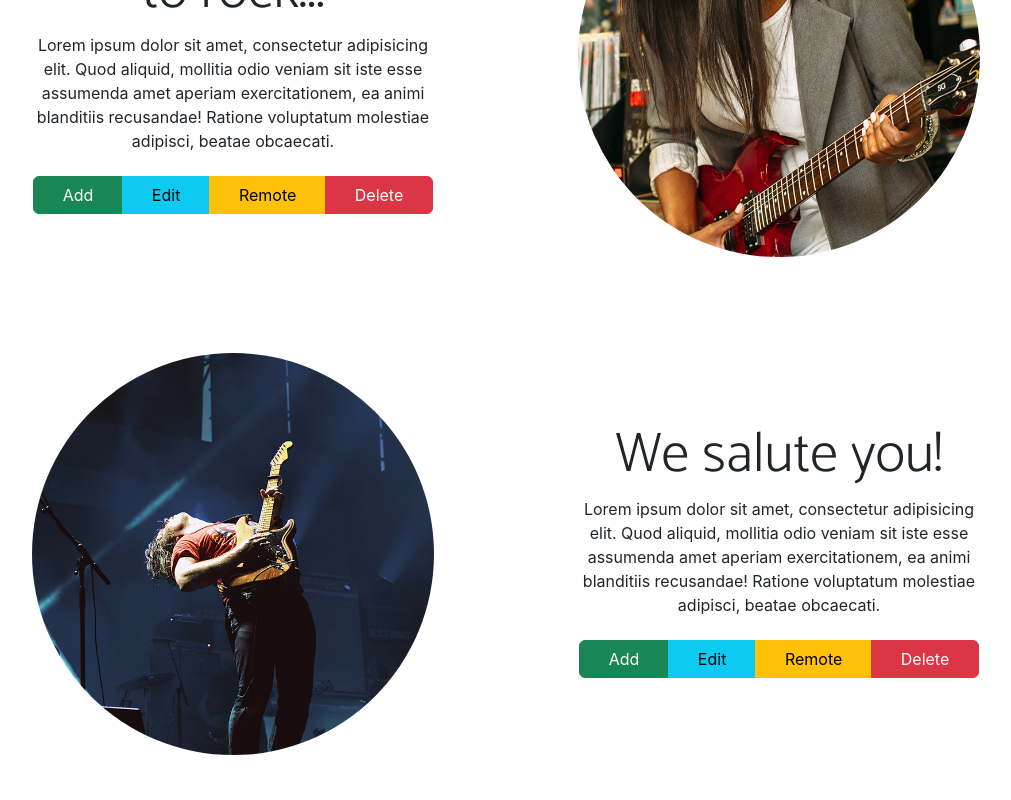
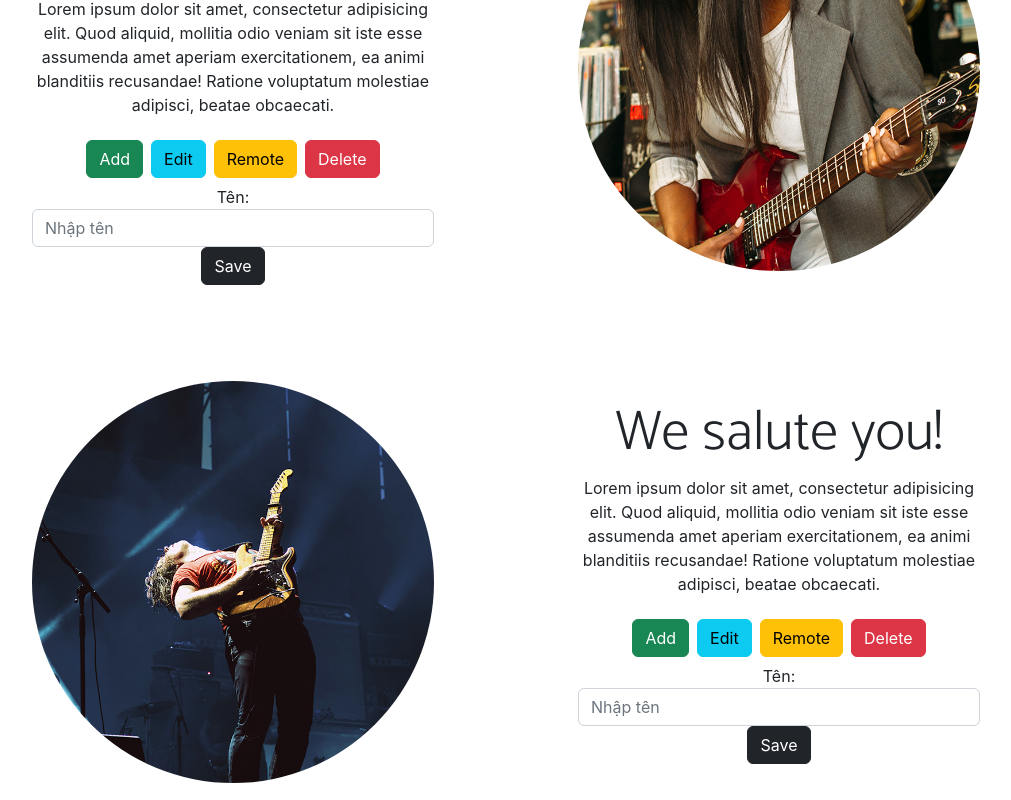
Before and after one commit to TranVuHoang/fedu-react01, a React (Create React App) app in the folder 013_component/: page / in a window 1280 px wide. Shown: the part 880-1680 px from the top of the page, without its empty margins (134-1145 px from the left). Built offline with nearby package versions, Linux system fonts and the light colour scheme.

Commit message:
#019 Thêm nút save

```diff
--- a/013_component/src/components/contents/Content.jsx
+++ b/013_component/src/components/contents/Content.jsx
@@ -1,5 +1,9 @@
 const Content = (props) => {
   const { title, description, srcImage, orderLg, alt } = props;
+  const state = {
+    trangThai: true,
+    soLuong: 10,
+  };
 
   /** #1. Hàm không có tham số */
   const thongBao = () => {
@@ -39,8 +43,10 @@ const Content = (props) => {
             <div className="p-5">
               <h2 className="display-4">{title}</h2>
               <p>{description}</p>
+
+              {/* Tạo 4 nút bấm: Add, Edit, Remote, Delete */}
               <div className="row">
-                <div className="btn btn-group">
+                <div className="btn d-flex gap-2 justify-content-center">
                   <button
                     className="btn btn-success"
                     onClick={thongBao3.bind(null, "Bạn có muốn Add không?")}
@@ -61,6 +67,21 @@ const Content = (props) => {
                   </button>
                 </div>
               </div>
+
+              <form className="form-inline">
+                <div className="form-group">
+                  <label htmlFor="ten">Tên:</label>
+                  <input
+                    type="text"
+                    name="ten"
+                    id="ten"
+                    className="form-control"
+                    placeholder="Nhập tên"
+                    aria-describedby="helpId"
+                  />
+                  <button className="btn btn-dark">Save</button>
+                </div>
+              </form>
             </div>
           </div>
         </div>
```
